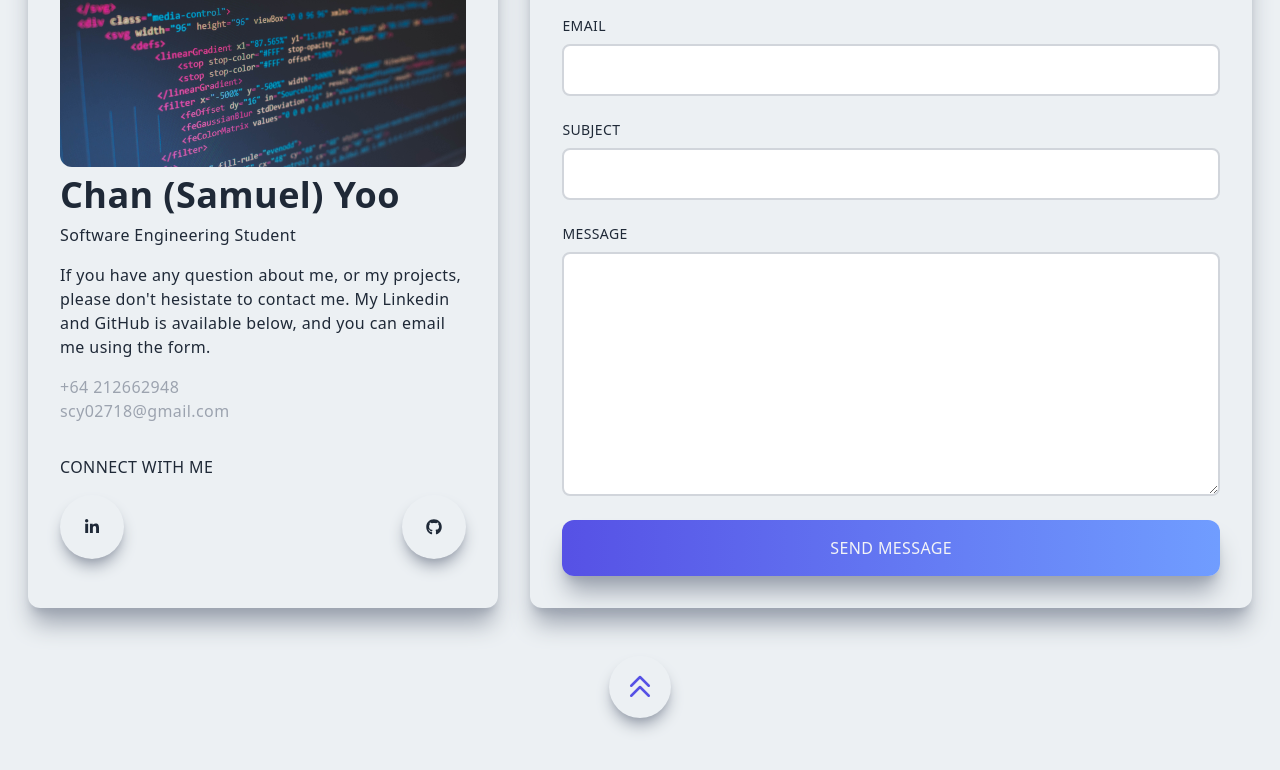
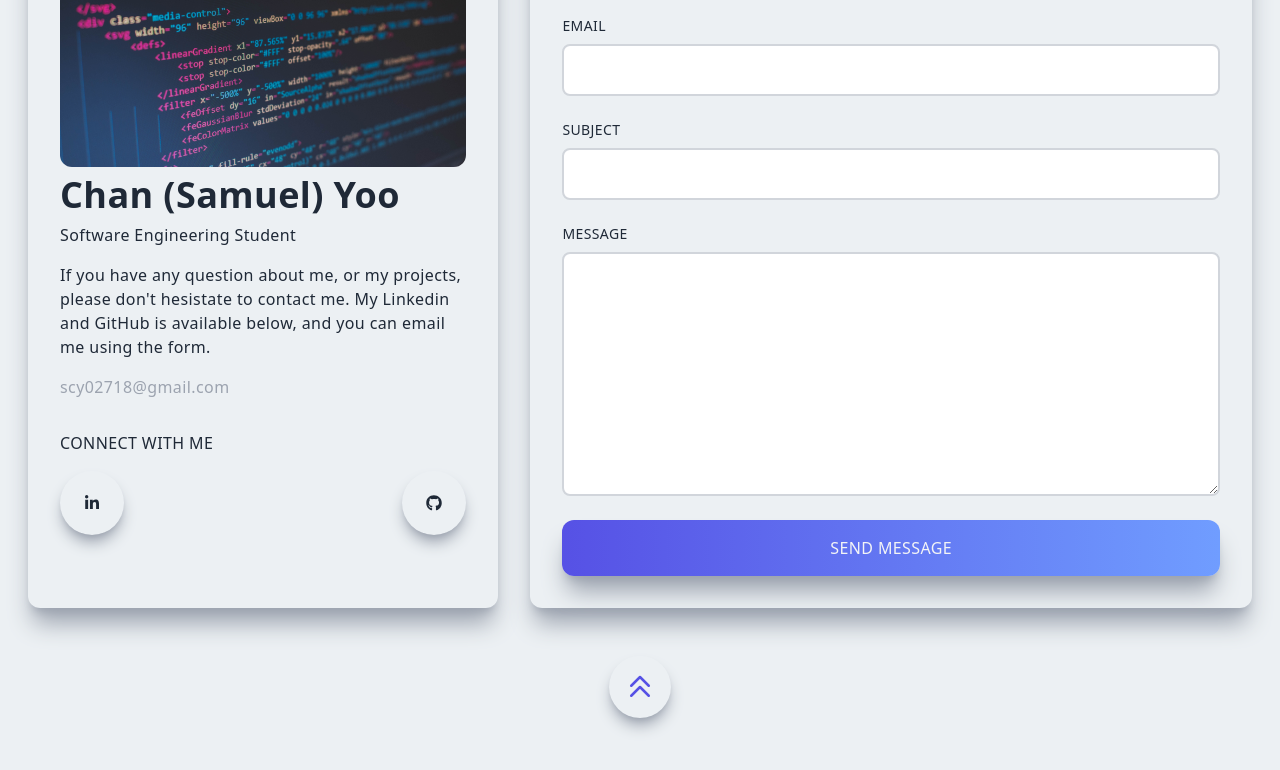
Before and after one commit to scy02718/portfolio-project, a Next.js app: page / in a window 1280 px wide. Shown: the part 3698-4468 px from the top of the page. Built offline with nearby package versions, Linux system fonts and the light colour scheme.

Commit message:
Removed another private information

```diff
--- a/components/Contact.jsx
+++ b/components/Contact.jsx
@@ -41,7 +41,7 @@ const Contact = () => {
                 </p>
               </div>
               <div className="text-gray-400">
-                <p className="hover:scale-105 ease-in duration-300">+64 212662948</p>
+                {/*<p className="hover:scale-105 ease-in duration-300">+64 212662948</p>*/}
                 <p className="hover:scale-105 ease-in duration-300">scy02718@gmail.com</p>
               </div>
               <div>
```
